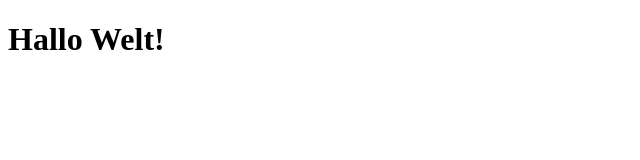
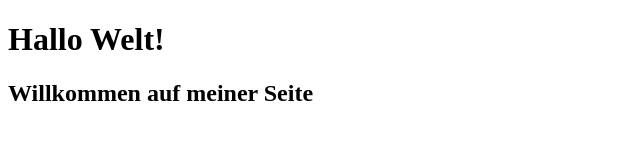
Before and after one commit to carmenschwammberger/my-text-repo, a plain HTML site: page index.html in a window 1280 px wide. Shown: the whole page, without its empty margins (0-640 px from the left). Drawn offline with Linux system fonts and the light colour scheme.

Commit message:
Update index.html
"Text auf meiner Homepage geändert"

```diff
--- a/index.html
+++ b/index.html
@@ -3,5 +3,6 @@
     <head><title>Mein erstes Git-Projekt</title></head>
     <body>
         <h1>Hallo Welt!</h1>
+        <h2>Willkommen auf meiner Seite</h2>
     </body>
 </html>
```
